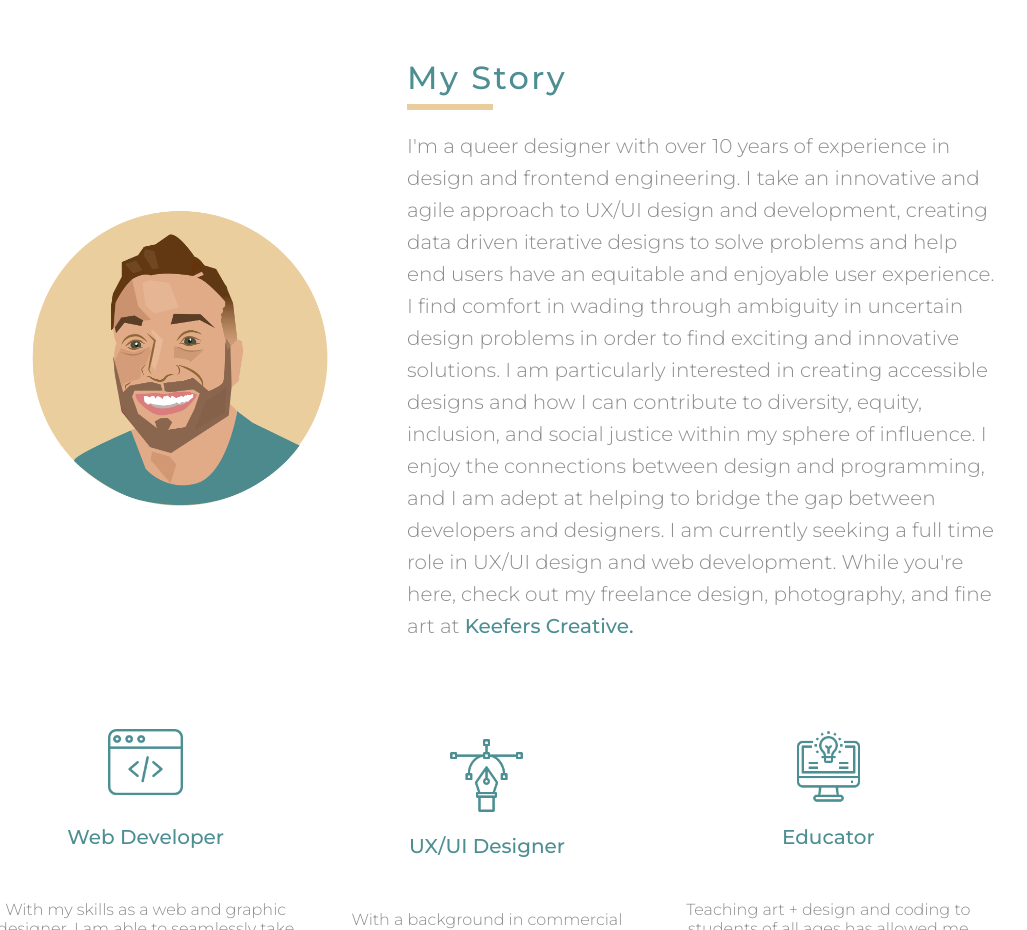
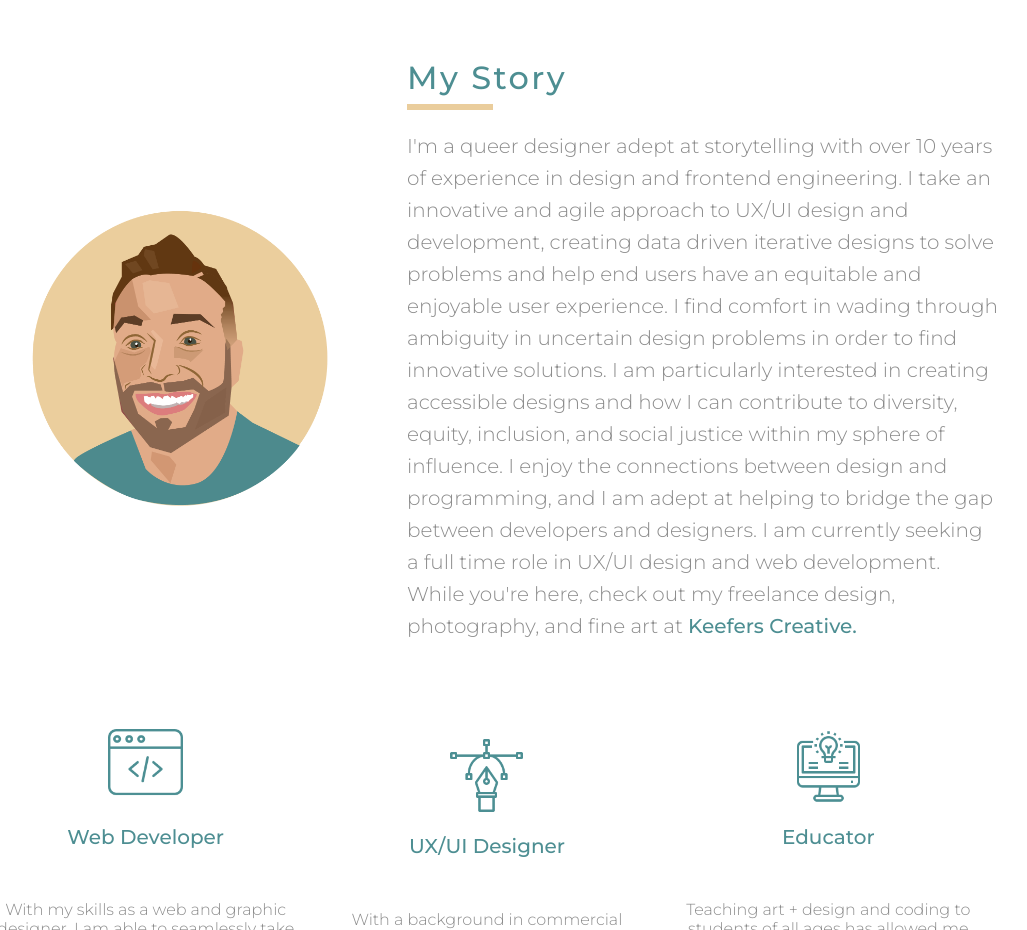
Before and after one commit to keefers1030/portfolio-site, a website: page index.html in a window 1280 px wide. Shown: the part 1160-2090 px from the top of the page, without its empty margins (153-1180 px from the left). Drawn offline with Linux system fonts and the light colour scheme.

Commit message:
added storyteller

```diff
--- a/index.html
+++ b/index.html
@@ -95,7 +95,7 @@
                 <div class="box2">
                     <h1>My Story</h1>
                     <div class="underbar"><hr></div>
-                    <p>I'm a queer designer with over 10 years of experience in design and frontend engineering. I take an innovative and agile approach to UX/UI design and development, creating data driven iterative designs to solve problems and help end users have an equitable and enjoyable user experience. I find comfort in wading through ambiguity in uncertain design problems in order to find exciting and innovative solutions. I am particularly interested in creating accessible designs and how I can contribute to diversity, equity, inclusion, and social justice within my sphere of influence. I enjoy the connections between design and programming, and I am adept at helping to bridge the gap between developers and designers.
+                    <p>I'm a queer designer adept at storytelling with over 10 years of experience in design and frontend engineering. I take an innovative and agile approach to UX/UI design and development, creating data driven iterative designs to solve problems and help end users have an equitable and enjoyable user experience. I find comfort in wading through ambiguity in uncertain design problems in order to find innovative solutions. I am particularly interested in creating accessible designs and how I can contribute to diversity, equity, inclusion, and social justice within my sphere of influence. I enjoy the connections between design and programming, and I am adept at helping to bridge the gap between developers and designers.
 I am currently seeking a full time role in UX/UI design and web development. While you're here, check out my freelance design, photography, and fine art at <a href="https://keefersphoto.com" target="_blank" rel="noopener noreferrer"> Keefers Creative.
 </a>
 </p></br>
```
